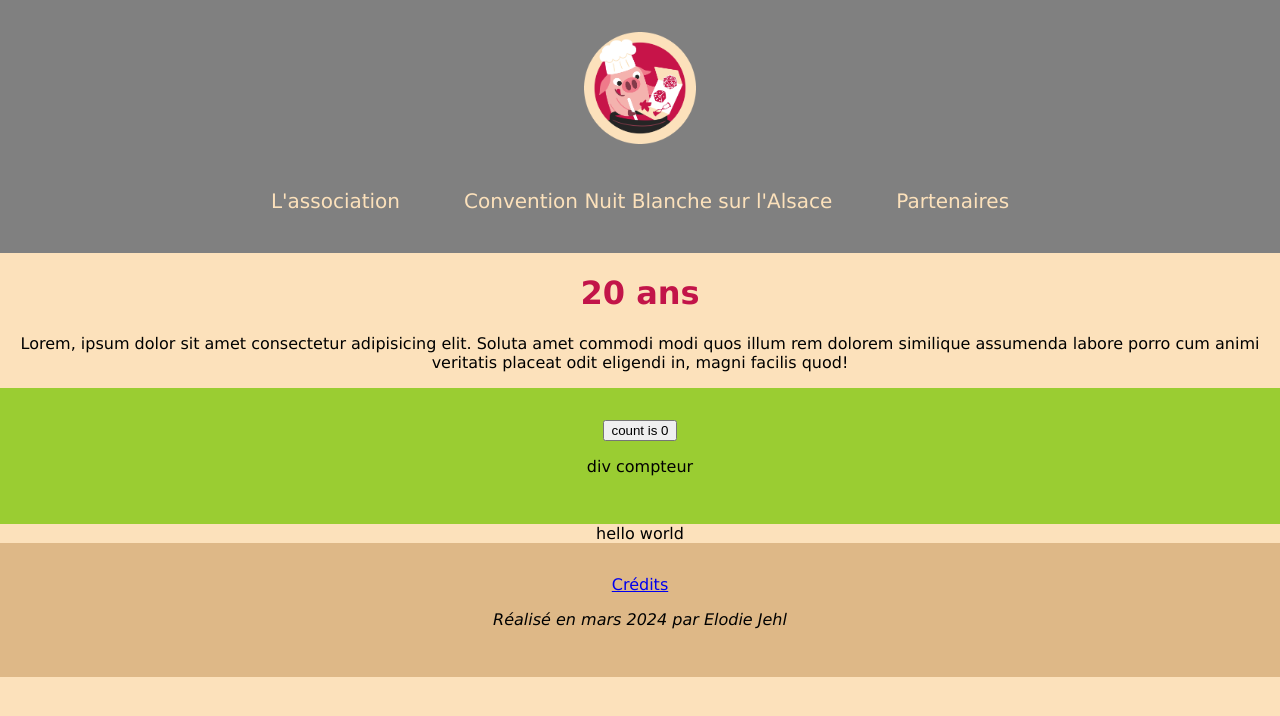
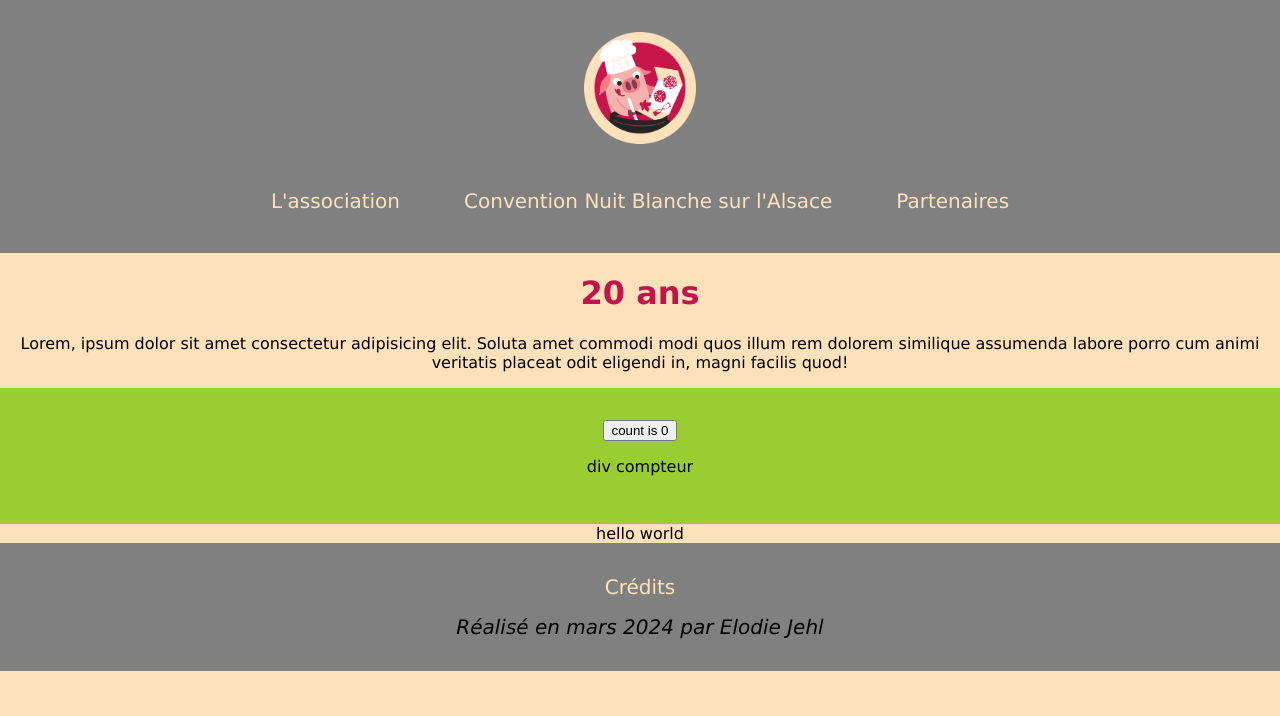
Before and after one commit to Elodie0530/Birthday-SaJ-20-years, a React (Vite) app: page / in a window 1280 px wide. Shown: the top 716 px of the page. Built offline with nearby package versions, Linux system fonts and the light colour scheme.

Commit message:
add footer style for resolutions

```diff
--- a/src/components/Footer.css
+++ b/src/components/Footer.css
@@ -1,8 +1,49 @@
 .footer {
-  background-color: burlywood;
-  padding: 1rem;
+  background-color: gray;
+  padding: 0.5rem;
 
   p {
     font-style: italic;
+    margin: 1rem 3rem;
+  }
+
+  .credits {
+    margin: 1rem;
+
+    .item {
+      color: #fce1bb;
+      text-decoration: none;
+    }
   }
 }
+
+
+/* //////////////353px/////////*/
+
+@media screen and (min-width: 353px) {
+  .footer {
+
+    p {
+      font-style: italic;
+      margin: 1rem 0rem;
+    }
+  }
+}
+
+
+/* //////////////540px///////// */
+
+@media screen and (min-width: 540px) {
+  .footer {
+    font-size: 18px;
+  }
+}
+
+
+/* //////////////912px///////// */
+
+@media screen and (min-width: 912px) {
+  .footer {
+    font-size: 20px;
+  }
+}
```
